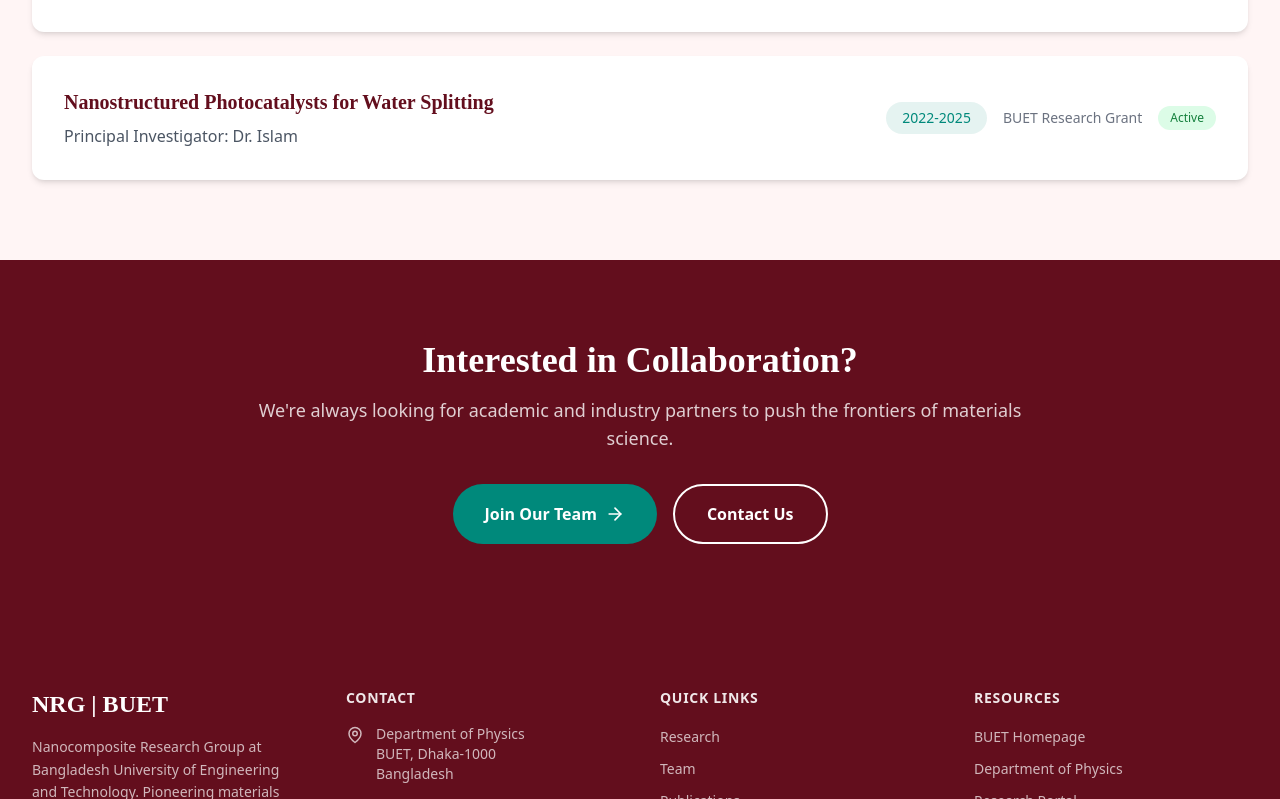
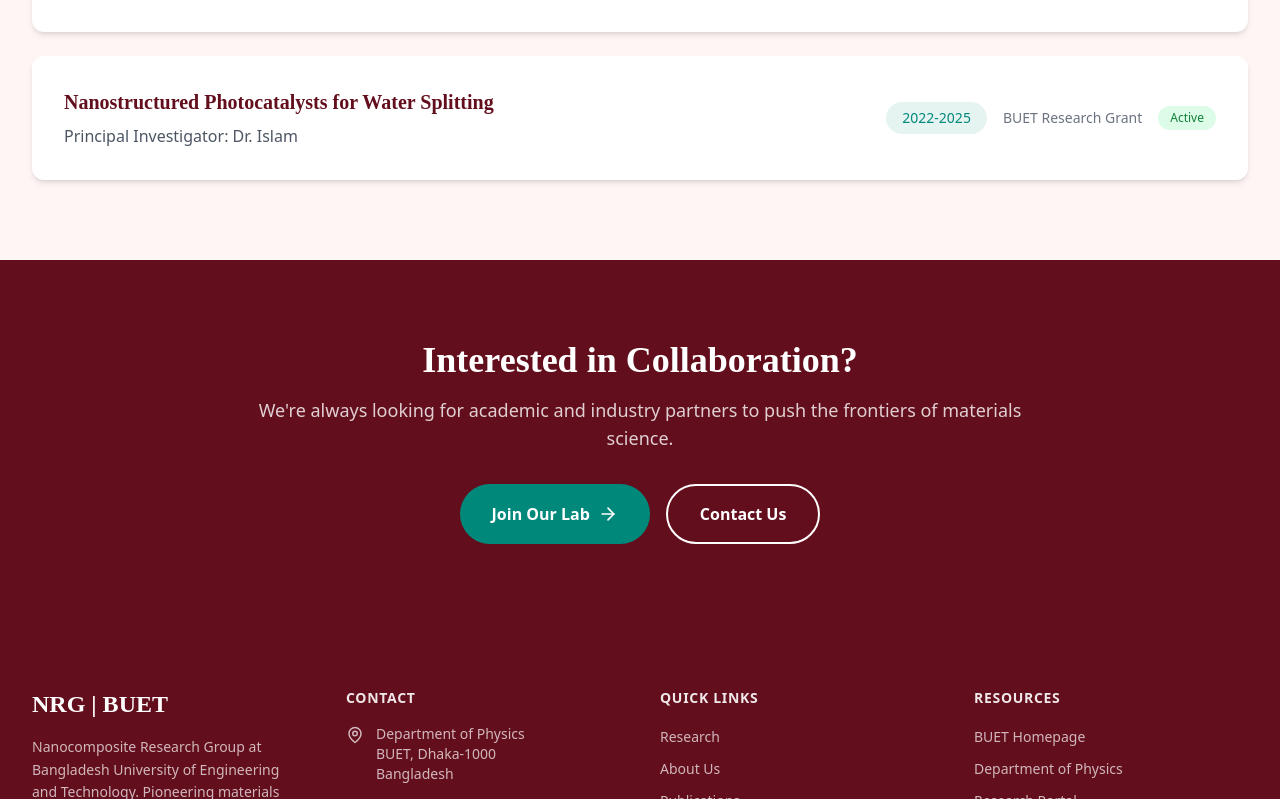
Before and after one commit to tahid02/NRG-lab-buet, a React (Vite) app: page /research in a window 1280 px wide. Shown: the part 2001-2800 px from the top of the page. Built offline with nearby package versions, Linux system fonts and the light colour scheme.

Commit message:
refactor(pages): rename Team to About Us and update lab terminology

```diff
--- a/src/App.tsx
+++ b/src/App.tsx
@@ -4,7 +4,7 @@ import Navbar from '@/components/nrg/Navbar.tsx';
 import Footer from '@/components/nrg/Footer.tsx';
 import Home from '@/pages/Home';
 import Research from '@/pages/Research';
-import Team from '@/pages/Team';
+import AboutUs from '@/pages/AboutUs';
 import Publications from '@/pages/Publications';
 import News from '@/pages/News';
 import Join from '@/pages/Join';
@@ -20,7 +20,7 @@ function App() {
           <Routes>
             <Route path="/" element={<Home />} />
             <Route path="/research" element={<Research />} />
-            <Route path="/team" element={<Team />} />
+            <Route path="/about-us" element={<AboutUs />} />
             <Route path="/publications" element={<Publications />} />
             <Route path="/news" element={<News />} />
             <Route path="/join" element={<Join />} />
--- a/src/Components/nrg/Footer.tsx
+++ b/src/Components/nrg/Footer.tsx
@@ -6,7 +6,7 @@ import { Mail, MapPin, Phone, Linkedin, Twitter, Github } from 'lucide-react';
 export default function Footer() {
   const quickLinks = [
     { name: 'Research', path: 'Research' },
-    { name: 'Team', path: 'Team' },
+    { name: 'About Us', path: 'About Us' },
     { name: 'Publications', path: 'Publications' },
     { name: 'News', path: 'News' },
     { name: 'Join Us', path: 'Join' },
--- a/src/Components/nrg/ImpactSection.tsx
+++ b/src/Components/nrg/ImpactSection.tsx
@@ -113,7 +113,7 @@ export default function ImpactSection() {
         >
           {[
             { number: '150+', label: 'Publications' },
-            { number: '25', label: 'Team Members' },
+            { number: '25', label: 'Lab Members' },
             { number: '12', label: 'Active Projects' },
             { number: '8', label: 'Industry Partners' },
           ].map((stat, index) => (
--- a/src/Components/nrg/MissionSection.tsx
+++ b/src/Components/nrg/MissionSection.tsx
@@ -51,7 +51,7 @@ export default function MissionSection() {
             transition={{ delay: 0.4 }}
           >
             <Link
-              to={createPageUrl('Team')}
+              to={createPageUrl('About Us')}
               className="inline-flex items-center gap-2 px-8 py-4 border-2 border-[#630e1d] text-[#630e1d] font-semibold rounded-full hover:bg-[#630e1d] hover:text-white transition-all group"
             >
               About The Lab
--- a/src/Components/nrg/Navbar.tsx
+++ b/src/Components/nrg/Navbar.tsx
@@ -24,7 +24,7 @@ export default function Navbar() {
 
   const navLinks = [
     { name: 'Research', path: 'Research' },
-    { name: 'Team', path: 'Team' },
+    { name: 'About Us', path: 'About Us' },
     { name: 'Publications', path: 'Publications' },
     { name: 'News', path: 'News' },
   ];
--- a/src/Components/nrg/NewsSection.tsx
+++ b/src/Components/nrg/NewsSection.tsx
@@ -7,7 +7,7 @@ import { ArrowRight, Calendar } from 'lucide-react';
 const newsItems = [
   {
     date: 'December 15, 2024',
-    headline: 'NRG Team Publishes Breakthrough in Nature Nanotechnology',
+    headline: 'NRG Lab Publishes Breakthrough in Nature Nanotechnology',
     summary:
       'Our latest research on graphene-based supercapacitors achieves record energy density.',
   },
--- a/src/Pages/Team.tsx
+++ b/src/Pages/AboutUs.tsx
@@ -106,7 +106,7 @@ const alumni = [
   },
 ];
 
-export default function Team() {
+export default function AboutUs() {
   const { pathname } = useLocation();
 
   useEffect(() => {
@@ -126,7 +126,7 @@ export default function Team() {
               className="max-w-3xl"
             >
               <p className="text-sm uppercase tracking-[0.25em] text-[#00897b] font-semibold mb-4">
-                Our Team
+                About Us
               </p>
               <h1
                 className="text-4xl sm:text-5xl lg:text-6xl font-extrabold text-[#630e1d] leading-tight"
@@ -135,7 +135,7 @@ export default function Team() {
                 Meet the Minds Behind the Research
               </h1>
               <p className="mt-6 text-xl text-gray-600 leading-relaxed">
-                A diverse team of researchers, students, and staff dedicated to
+                A diverse group of researchers, students, and staff dedicated to
                 advancing nanomaterials science at BUET.
               </p>
             </motion.div>
@@ -223,7 +223,7 @@ export default function Team() {
           </div>
         </section>
 
-        {/* Team Members */}
+        {/* Lab Members */}
         <section className="py-20 bg-[#fff5f5]">
           <div className="max-w-7xl mx-auto px-6 lg:px-8">
             <motion.div
@@ -236,7 +236,7 @@ export default function Team() {
                 className="text-3xl sm:text-4xl font-bold text-gray-900"
                 style={{ fontFamily: 'Playfair Display, serif' }}
               >
-                Team <span className="text-[#630e1d]">Members</span>
+                Lab <span className="text-[#630e1d]">Members</span>
               </h2>
             </motion.div>
 
@@ -325,7 +325,7 @@ export default function Team() {
                 className="text-3xl sm:text-4xl font-bold text-white"
                 style={{ fontFamily: 'Playfair Display, serif' }}
               >
-                Want to Join Our Team?
+                Want to Join Our Lab?
               </h2>
               <p className="mt-4 text-white/80 text-lg">
                 We're always looking for motivated researchers at all levels.
--- a/src/Pages/Join.tsx
+++ b/src/Pages/Join.tsx
@@ -30,7 +30,7 @@ const positions = [
       'Good communication skills',
     ],
     description:
-      'Join our team working on next-generation solid-state batteries. You will develop novel electrolyte materials and characterize their electrochemical properties.',
+      'Join our lab working on next-generation solid-state batteries. You will develop novel electrolyte materials and characterize their electrochemical properties.',
   },
   {
     title: 'Postdoctoral Researcher - 2D Materials',
@@ -115,7 +115,7 @@ export default function Join() {
               className="max-w-3xl"
             >
               <p className="text-sm uppercase tracking-[0.25em] text-[#00897b] font-semibold mb-4">
-                Join Our Team
+                Join Our Lab
               </p>
               <h1
                 className="text-4xl sm:text-5xl lg:text-6xl font-extrabold text-[#630e1d] leading-tight"
@@ -285,7 +285,7 @@ export default function Join() {
                   Get in <span className="text-[#630e1d]">Touch</span>
                 </h2>
                 <p className="mt-4 text-gray-600">
-                  Interested in joining our team or have questions? Send us a
+                  Interested in joining our lab or have questions? Send us a
                   message and we'll get back to you soon.
                 </p>
 
--- a/src/Pages/News.tsx
+++ b/src/Pages/News.tsx
@@ -15,7 +15,7 @@ const newsItems = [
     date: 'December 15, 2024',
     category: 'Publication',
     icon: Newspaper,
-    title: 'NRG Team Publishes Breakthrough in Nature Nanotechnology',
+    title: 'NRG Lab Publishes Breakthrough in Nature Nanotechnology',
     summary:
       'Our latest research on graphene-based supercapacitors achieves record energy density, opening new pathways for next-generation energy storage devices.',
     image:
--- a/src/Pages/Research.tsx
+++ b/src/Pages/Research.tsx
@@ -277,11 +277,11 @@ export default function Research() {
                   to={createPageUrl('Join')}
                   className="inline-flex items-center justify-center gap-2 px-8 py-4 bg-[#00897b] text-white font-semibold rounded-full hover:bg-[#00796b] transition-all"
                 >
-                  Join Our Team
+                  Join Our Lab
                   <ArrowRight size={20} />
                 </Link>
                 <Link
-                  to={createPageUrl('Team')}
+                  to={createPageUrl('About Us')}
                   className="inline-flex items-center justify-center gap-2 px-8 py-4 border-2 border-white text-white font-semibold rounded-full hover:bg-white hover:text-[#630e1d] transition-all"
                 >
                   Contact Us
--- a/src/utils.ts
+++ b/src/utils.ts
@@ -9,7 +9,7 @@ export function createPageUrl(pageName: string): string {
   const map: Record<string, string> = {
     'Home': '/',
     'Research': '/research',
-    'Team': '/team',
+    'About Us': '/about-us',
     'Publications': '/publications',
     'News': '/news',
     'Join': '/join',
```
